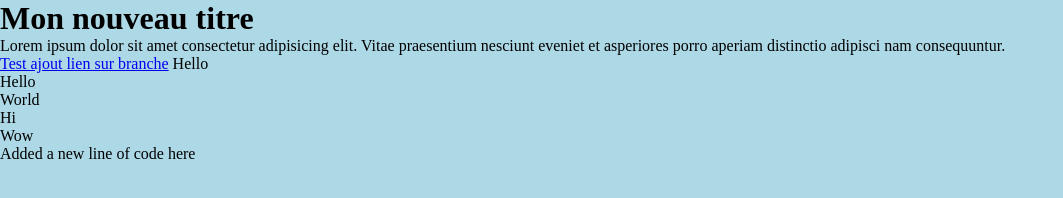
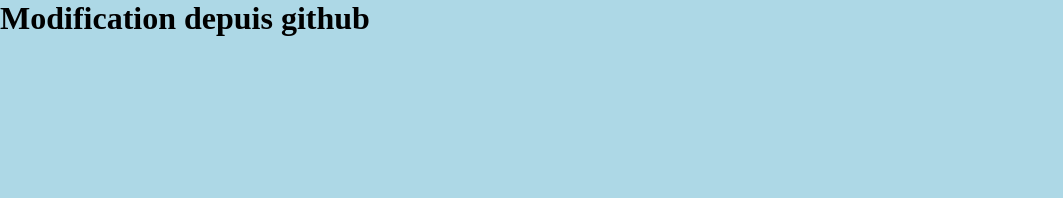
Before and after one commit to wikode/git_training, a plain HTML site: page index.html in a window 1280 px wide. Shown: the whole page, without its empty margins (0-1063 px from the left). Drawn offline with Linux system fonts and the light colour scheme.

Commit message:
github index html modif

```diff
--- a/index.html
+++ b/index.html
@@ -9,22 +9,9 @@
 </head>
 
 <body>
-    <h1>Mon nouveau titre</h1>
+    <h1>Modification depuis github</h1>
 
-    <p>Lorem ipsum dolor sit amet consectetur adipisicing elit. Vitae praesentium nesciunt eveniet et asperiores porro
-        aperiam distinctio adipisci nam consequuntur.</p>
-    <a href="#">Test ajout lien sur branche</a>
 
-    <span>Hello</span>
-
-    <ul>
-        <li>Hello</li>
-        <li>World</li>
-        <li>Hi</li>
-        <li>Wow</li>
-    </ul>
-
-    <p> Added a new line of code here</p>
 
     <script src="./app.js"></script>
 </body>
```
